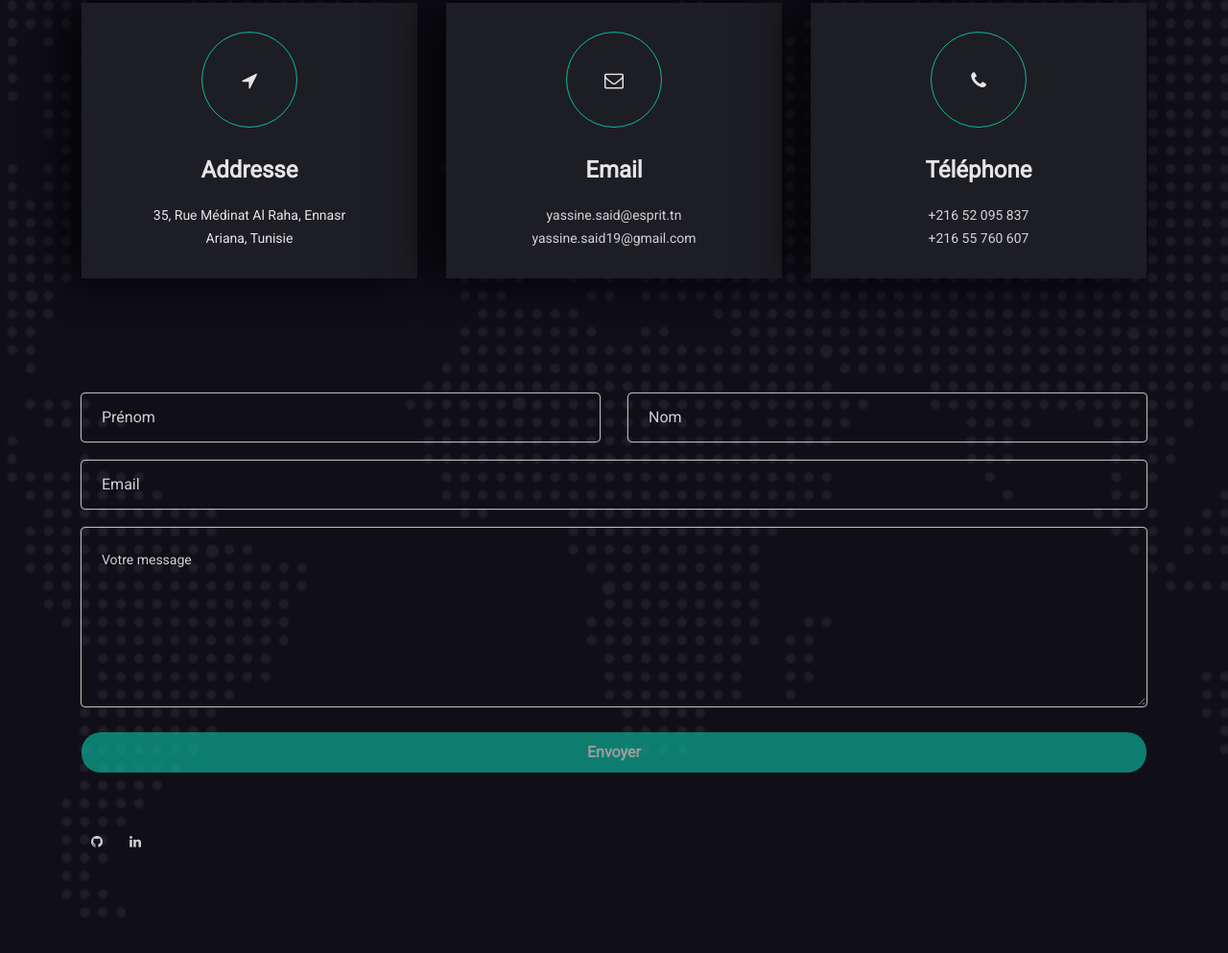
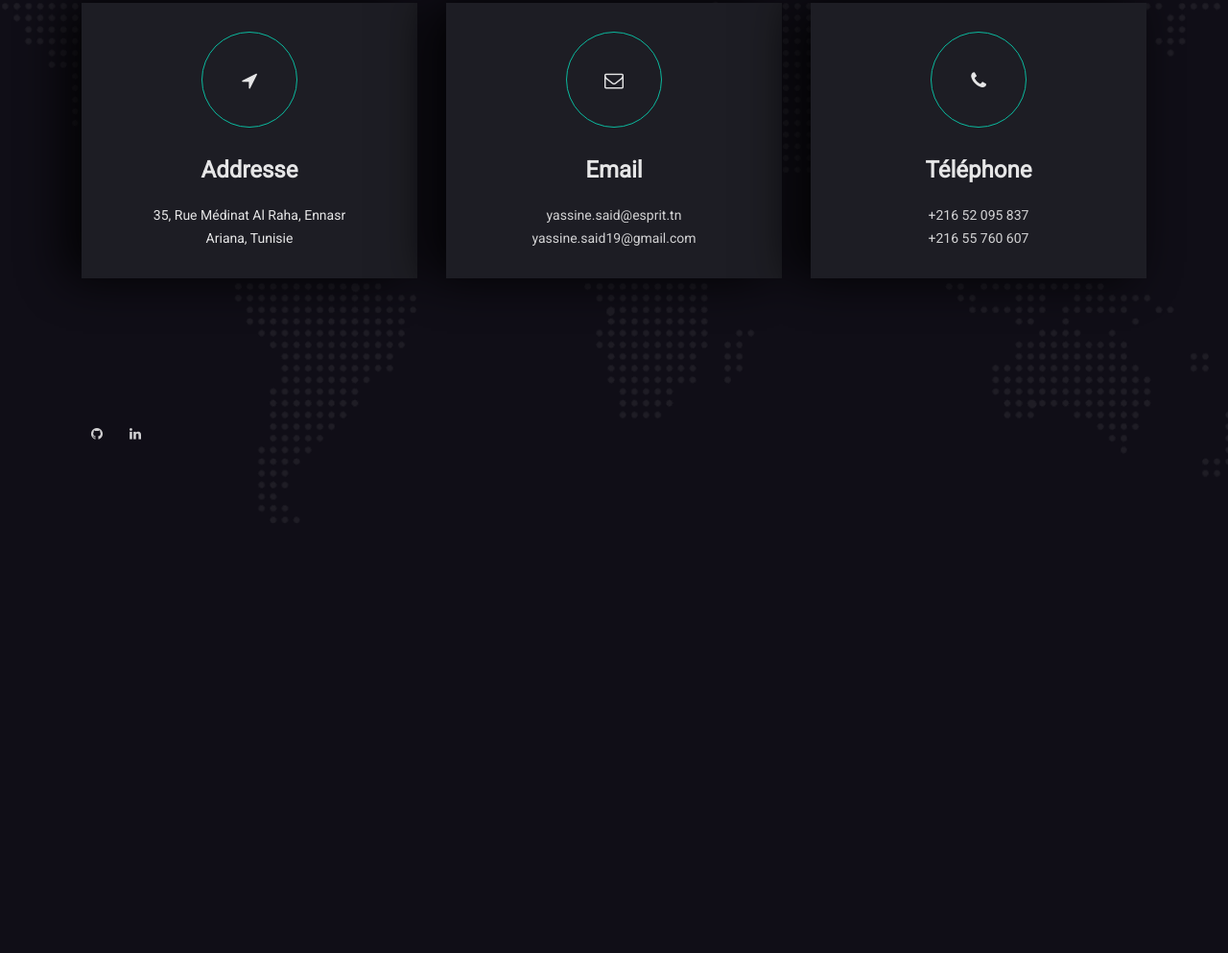
Before and after one commit to yassineSaid/cv, a plain HTML site: page index.html in a window 1280 px wide. Shown: the part 4233-5226 px from the top of the page at 96% size. After the commit the page ends 4804 px from the top, so only its background shows below. Drawn offline with Linux system fonts and the light colour scheme; some packages are replaced by stand-ins of ours.

Commit message:
bug fixed

```diff
--- a/index.html
+++ b/index.html
@@ -550,7 +550,8 @@
                             </div>
                         </div>
                     </div>
-                    <div class="col-sm-12 col-md-12 wow fadeInUp" data-wow-duration="0.8s" data-wow-delay="0.3s">
+
+                    <!-- <div class="col-sm-12 col-md-12 wow fadeInUp" data-wow-duration="0.8s" data-wow-delay="0.3s">
                         <form id="contactForm" class="single-form quate-form wow fadeInUp" data-toggle="validator">
                             <div id="msgSubmit" class="h3 text-center hidden"></div>
                             <div class="row">
@@ -571,12 +572,12 @@
                                         required></textarea>
                                 </div>
                                 <!-- Subject Button -->
-                                <div class="btn-form col-sm-12">
+                                <!-- <div class="btn-form col-sm-12">
                                     <button type="submit" class="btn btn-fill btn-block" id="form-submit">Envoyer</button>
                                 </div>
                             </div>
                         </form>
-                    </div>
+                    </div> -->
                     <div class="col-sm-12 mh-copyright wow fadeInUp" data-wow-duration="0.8s" data-wow-delay="0.3s">
                         <div class="row">
                             <div class="col-sm-12">
```
Also changed, not shown: portfolio.html (+2 -2 lines).
